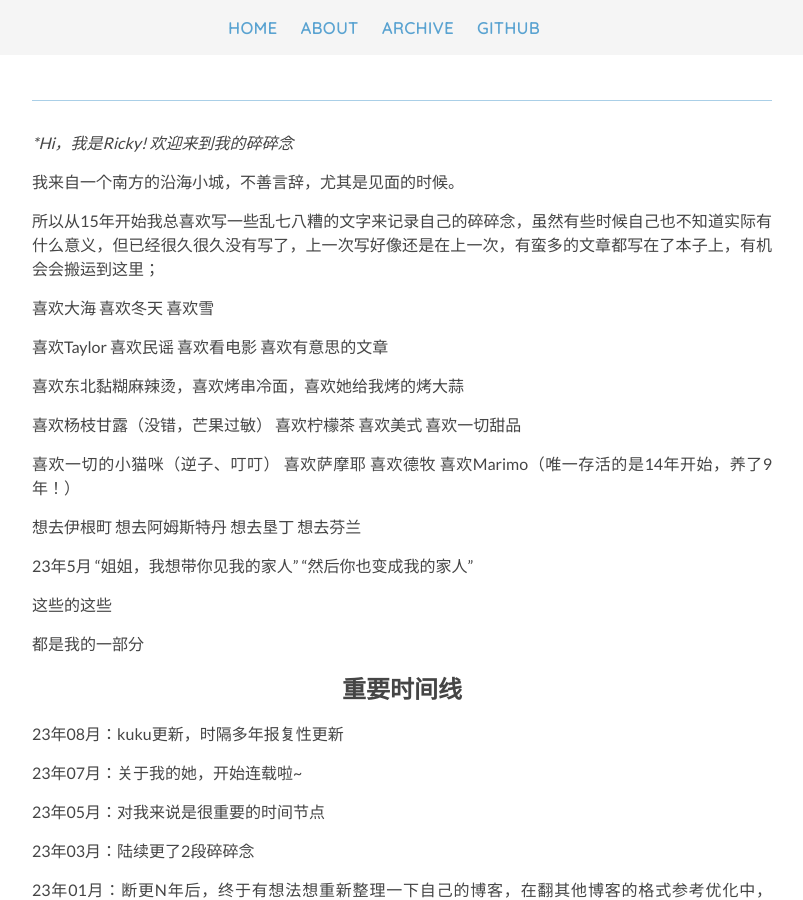
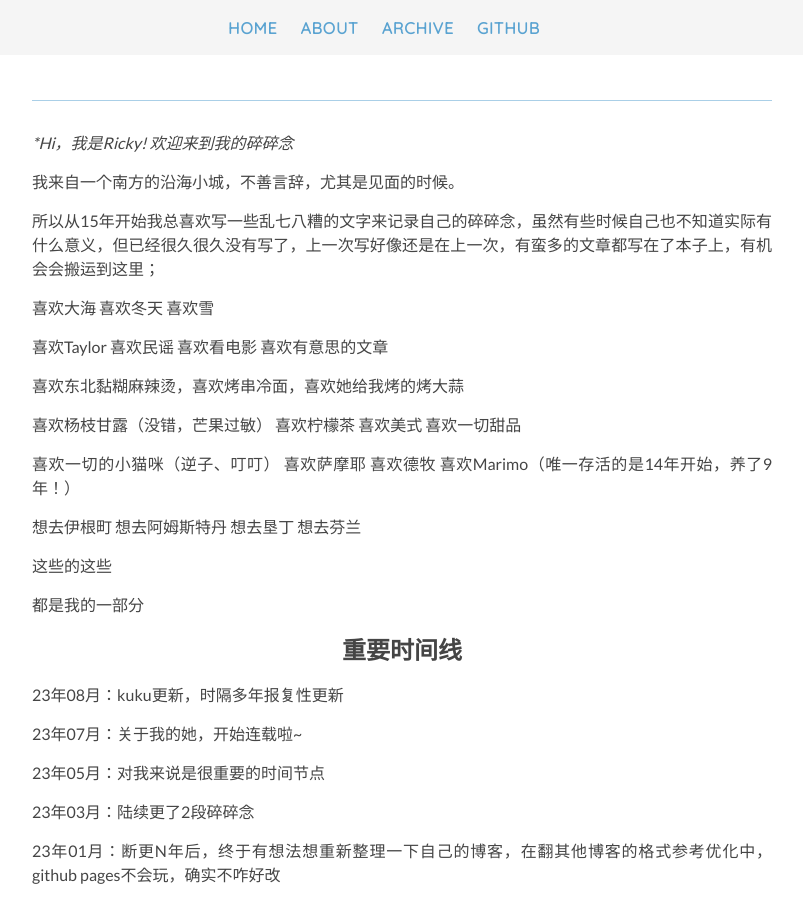
Before and after one commit to Rickylamn/Rickylamn.github.io, a Jekyll site: the page built from about.md, in a window 1280 px wide and 900 px high. Shown: the whole window, without its empty margins (238-1041 px from the left). Built offline with Jekyll 4.4.1, drawn with Linux system fonts in a browser that asks for light colours; nearby versions of some CDN libraries; our own code applies the rules of GitHub Pages for plain Markdown files.

Commit message:
Update about.md

```diff
--- a/about.md
+++ b/about.md
@@ -16,8 +16,6 @@
 喜欢一切的小猫咪（逆子、叮叮） 喜欢萨摩耶 喜欢德牧 喜欢Marimo（唯一存活的是14年开始，养了9年！）
 
 想去伊根町 想去阿姆斯特丹 想去垦丁 想去芬兰
-
-23年5月  “姐姐，我想带你见我的家人”  “然后你也变成我的家人”
 
 这些的这些
 
```
